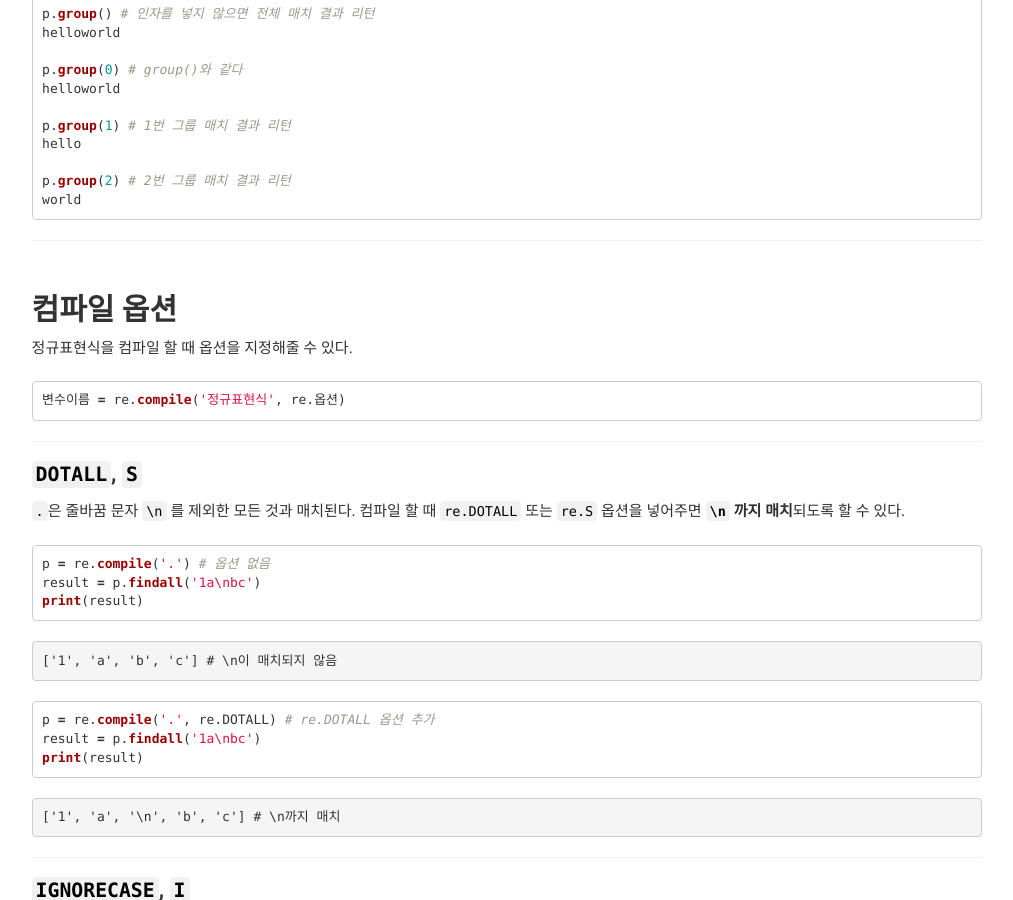
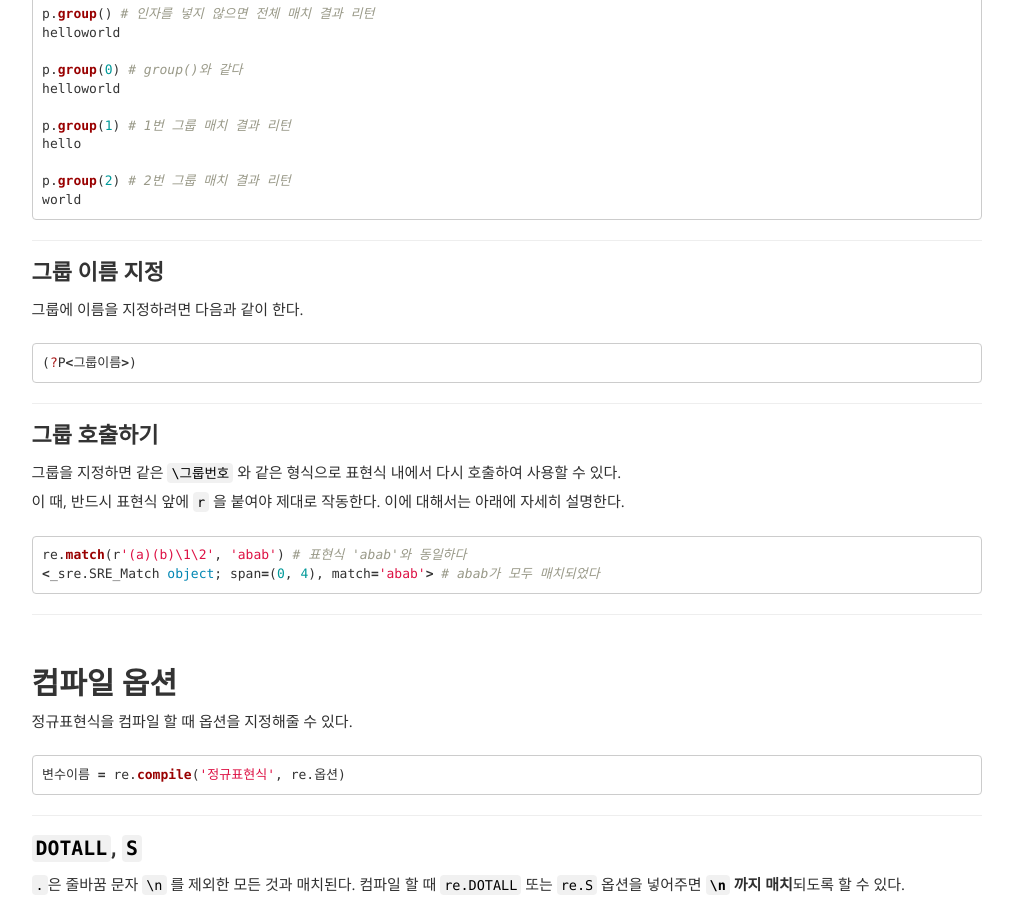
Before and after one commit to nachwon/nachwon.github.io, a Jekyll site: the page built from _posts/Python/2017-09-17-regular-expressions.md, in a window 1280 px wide and 900 px high, scrolled down 8594 px. Shown: the whole window, without its empty margins (239-1252 px from the left). Built offline with Jekyll 4.4.1, drawn with Linux system fonts in a browser that asks for light colours; nearby versions of some CDN libraries; some web fonts are replaced.

Commit message:
re post edited

````diff
--- a/_posts/Python/2017-09-17-regular-expressions.md
+++ b/_posts/Python/2017-09-17-regular-expressions.md
@@ -468,6 +468,26 @@ hello
 p.group(2) # 2번 그룹 매치 결과 리턴
 world
 ```
+- - -
+
+#### 그룹 이름 지정
+
+그룹에 이름을 지정하려면 다음과 같이 한다.
+
+```py
+(?P<그룹이름>)
+```
+- - -
+
+#### 그룹 호출하기
+
+그룹을 지정하면 같은 `\그룹번호` 와 같은 형식으로 표현식 내에서 다시 호출하여 사용할 수 있다.
+이 때, 반드시 표현식 앞에 `r` 을 붙여야 제대로 작동한다. 이에 대해서는 아래에 자세히 설명한다.
+
+```py
+re.match(r'(a)(b)\1\2', 'abab') # 표현식 'abab'와 동일하다
+<_sre.SRE_Match object; span=(0, 4), match='abab'> # abab가 모두 매치되었다
+```
 
 - - -
 
````
